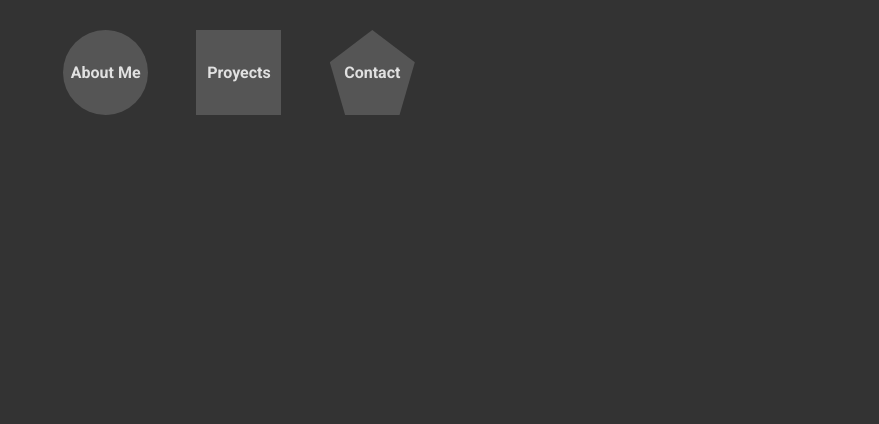
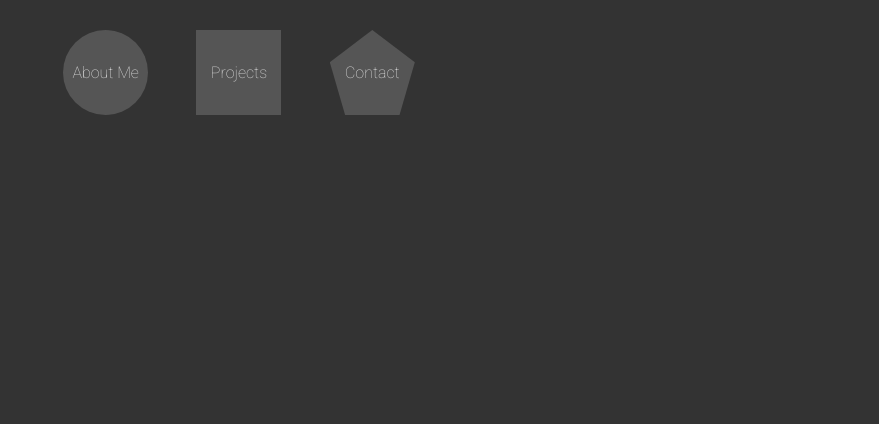
Before and after one commit to Agusdben/Portafolio-, a plain HTML site: page index.html in a window 1280 px wide. Shown: the part 376-800 px from the top of the page, without its empty margins (401-1280 px from the left). Drawn offline with Linux system fonts and the light colour scheme.

Commit message:
Text changes

```diff
--- a/css/style.css
+++ b/css/style.css
@@ -113,8 +113,8 @@ ul{
     display: flex;
     justify-content: center;
     align-items: center;
-    font-weight: 700;
-    transition: color 300ms ease;
+    font-weight: 200;
+    transition: color 350ms ease;
 }
 .nav__link:hover {
     color: var(--color1);
--- a/index.html
+++ b/index.html
@@ -19,13 +19,13 @@
             <nav class="nav">
                 <ul class="nav__list">
                     <li class="nav__item nav__item--circle"><a href="#about" class="nav__link">About Me</a></li>
-                    <li class="nav__item "><a href="#proyects" class="nav__link">Proyects</a></li>
+                    <li class="nav__item "><a href="#projects" class="nav__link">Projects </a></li>
                     <li class="nav__item nav__item--pentagon"><a href="#contact" class="nav__link">Contact</a></li>
                 </ul>
             </nav>
         </header>
         <section id="about">About</section>
-        <section id="proyects">Proyects</section>
+        <section id="projects">Projects </section>
         <section id="contact">Contact</section>
     </div>
     <script src="./scripts/main.js" type="module"></script>
```
